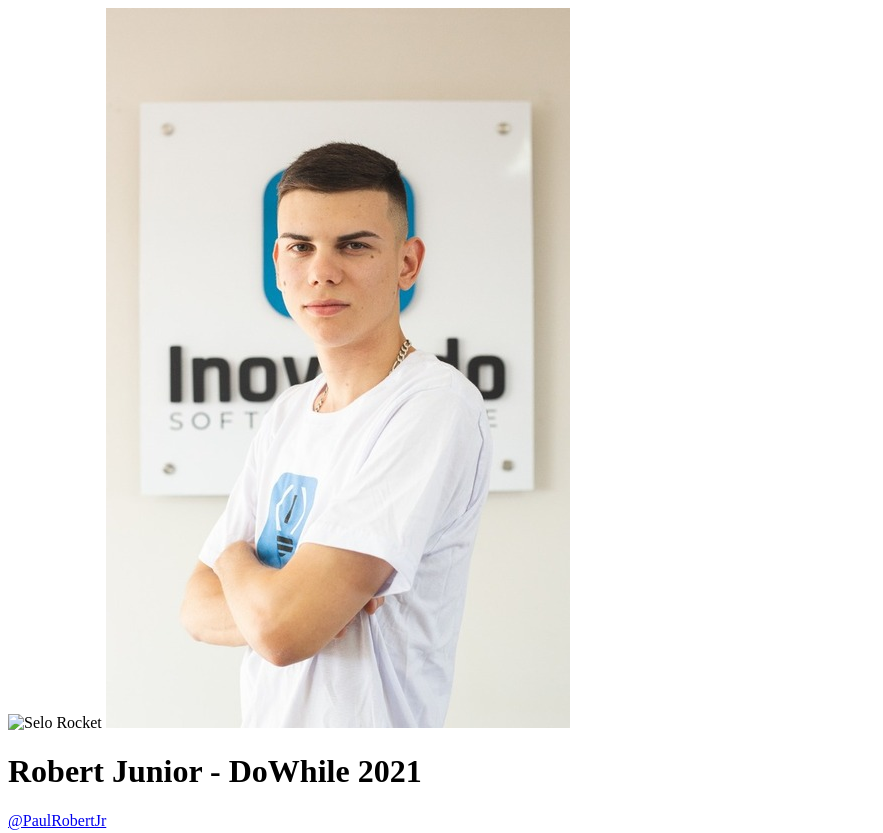
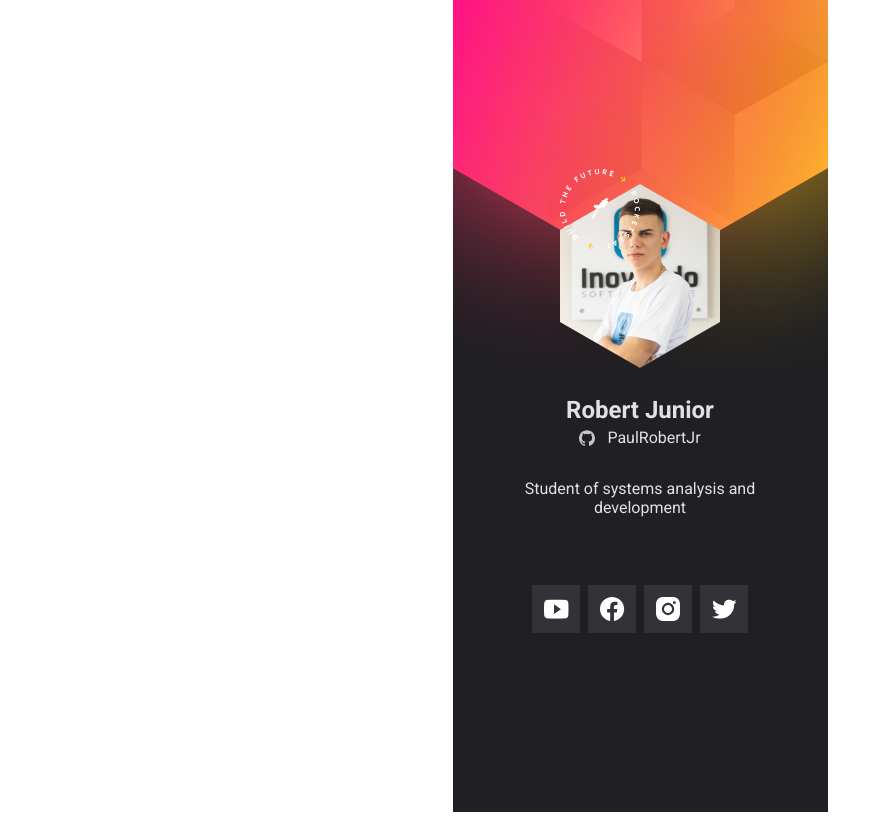
Before and after one commit to PaulRobertJr/VirtualBadge, a plain HTML site: page index.html in a window 1280 px wide. Shown: the top 833 px of the page, without its empty margins (0-883 px from the left). After the commit the page ends 812 px from the top, so only its background shows below. Drawn offline with Linux system fonts and the light colour scheme.

Commit message:
fix: add new images and reformatted index html

```diff
--- a/index.html
+++ b/index.html
@@ -1,29 +1,32 @@
 <!DOCTYPE html>
 <html lang="en">
   <head>
-    <meta charset="UTF-8" />
-    <meta http-equiv="X-UA-Compatible" content="IE=edge" />
-    <meta name="viewport" content="width=device-width, initial-scale=1.0" />
     <link rel="preconnect" href="https://fonts.googleapis.com" />
+
     <link rel="preconnect" href="https://fonts.gstatic.com" crossorigin />
+
+    <link rel="stylesheet" href="style.css" />
+
     <link
       href="https://fonts.googleapis.com/css2?family=Roboto:wght@400;700&display=swap"
       rel="stylesheet"
     />
-    <style></style>
-    <title>Virtual Badge Robert</title>
   </head>
 
   <body>
     <main>
-      <div class="content">
+      <div class="container">
         <div class="avatar">
-          <img src="images/selo.svg" alt="Selo Rocket" />
+          <span>
+            <img src="images/selo.svg" alt="Selo Rocket" />
+          </span>
           <img src="images/robert.jpeg" alt="Robert Junior" />
         </div>
-        <h1>Robert Junior - DoWhile 2021</h1>
-
-        <a href="https://github.com/PaulRobertJr">@PaulRobertJr</a>
+        <h1 id="userName">Robert Junior</h1>
+        <a href="https://github.com/PaulRobertJr" target="_blank">
+          <img src="images/github.svg" alt="ícone github" />
+          PaulRobertJr</a
+        >
 
         <p>Student of systems analysis and development</p>
 
```
Also changed, not shown: images/github.svg (added), images/selo.svg (added).
